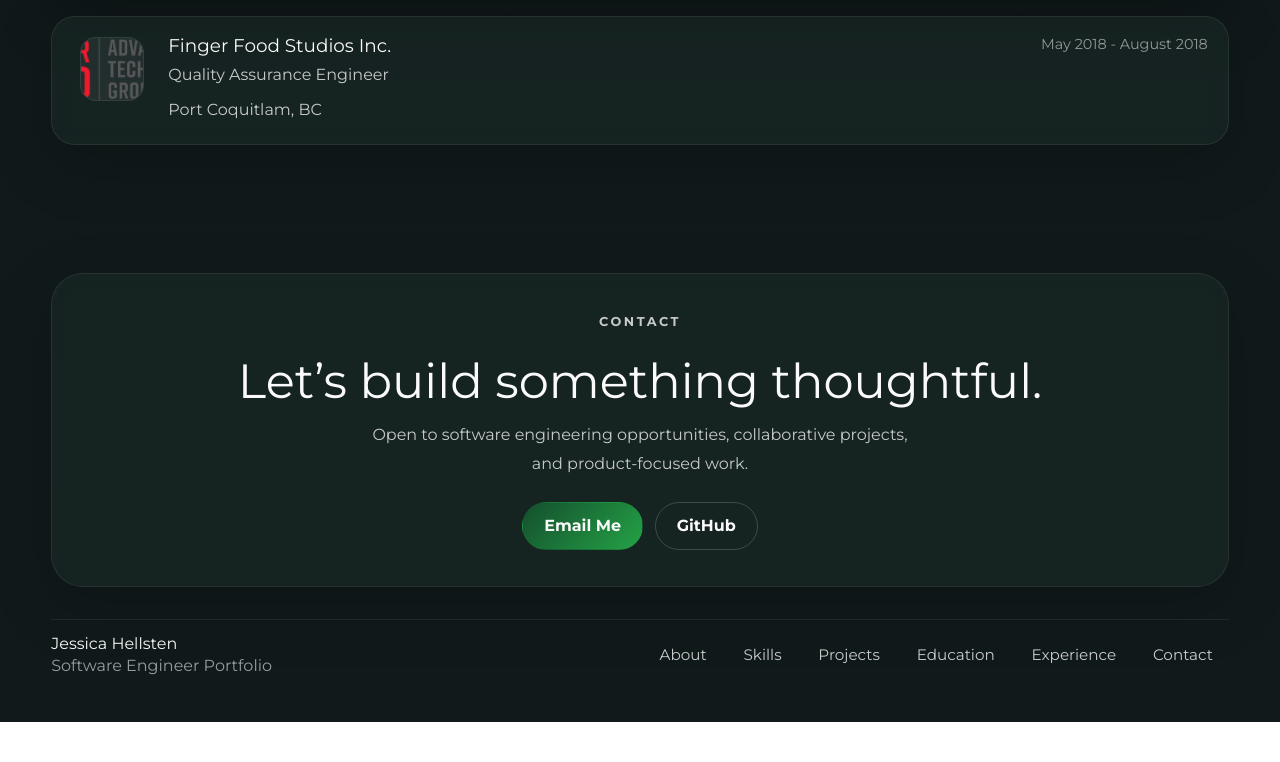
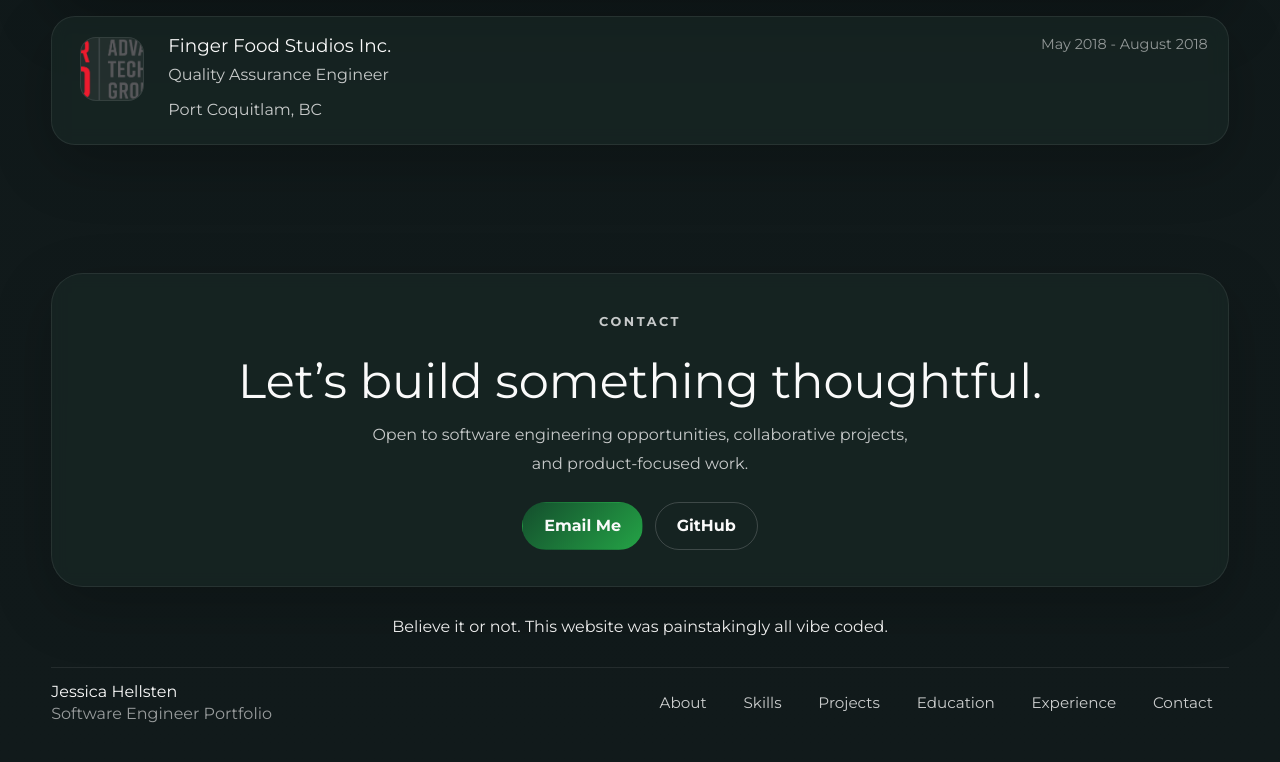
Before and after one commit to hellsten/jessicahellsten-website, a React (Vite) app: page /vibecode in a window 1280 px wide. Shown: the part 7236-7998 px from the top of the page. Before the commit the page ends 7958 px from the top, so only its background shows below. Built offline with nearby package versions, Linux system fonts and the light colour scheme.

Commit message:
Added vibe code note

```diff
--- a/src/pages/VibeCodePage/VibeCodePage.jsx
+++ b/src/pages/VibeCodePage/VibeCodePage.jsx
@@ -396,6 +396,8 @@ function VibeCodePage({ siteMap }) {
         </div>
       </section>
 
+      <div className="vibeCodePage__believe">Believe it or not. This website was painstakingly all vibe coded.</div>
+
       <footer className="vibeCodePage__footer">
         <div className="vibeCodePage__footerBrand">
           <strong>Jessica Hellsten</strong>
--- a/src/pages/VibeCodePage/VibeCodePage.scss
+++ b/src/pages/VibeCodePage/VibeCodePage.scss
@@ -649,7 +649,11 @@ $green-color-accent: #7b929f;
       align-items: flex-start;
     }
   }
-
+  &__believe{
+    display: flex;
+    justify-content: center;
+    padding-bottom: 2rem;
+  }
   &__footerBrand {
     strong {
       display: block;
```
